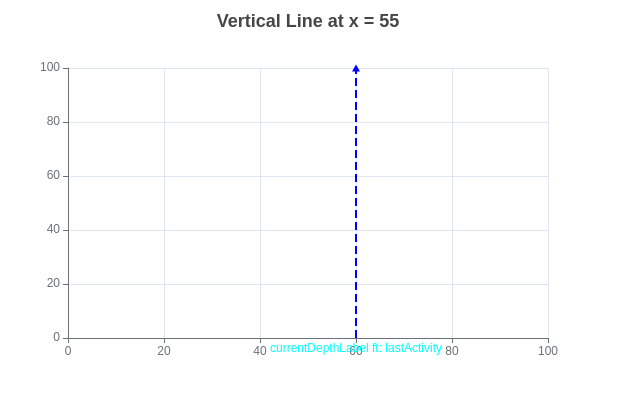
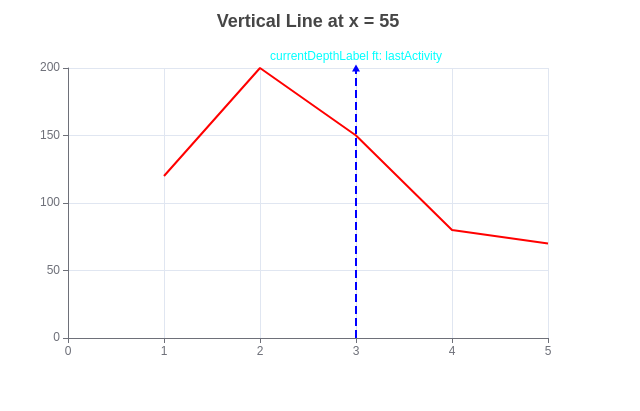
Before and after one commit to acsgunc/echarts-vertical-line-dataset, a website: page index.html in a window 1280 px wide. Shown: the whole page, without its empty margins (0-640 px from the left). Drawn offline with nearby package versions, Linux system fonts and the light colour scheme.

Commit message:
with dataset

```diff
--- a/index.html
+++ b/index.html
@@ -1,5 +1,6 @@
 <!DOCTYPE html>
 <html lang="en">
+
 <head>
   <meta charset="UTF-8" />
   <meta name="viewport" content="width=device-width, initial-scale=1.0" />
@@ -27,15 +28,34 @@
           return `x: ${params[0].data[0]}<br>y: ${params[0].data[1]}`;
         },
       },
+      dataset: [
+        {
+          // First dataset
+          source: [
+            { x: 1, value: 120 },
+            { x: 2, value: 200 },
+            { x: 3, value: 150 },
+            { x: 4, value: 80 },
+            { x: 5, value: 70 },
+          ],
+        },
+        {
+          // Second dataset
+          source: [
+            { x: 1, mark: 100 },
+            { x: 2, mark: 180 },
+            { x: 3, mark: 160 },
+            { x: 4, mark: 90 },
+            { x: 5, mark: 60 },
+          ],
+        },
+      ],
       xAxis: {
         type: 'value',
-          min: 0,
-          max: 100,
+
       },
       yAxis: {
         type: 'value',
-          min: 0,
-          max: 100, // Adjust if needed
       },
       series: [
         {
@@ -58,7 +78,7 @@
             },
             label: {
               show: true,
-                position: 'start',
+              position: 'end',
               color: 'cyan',
               fontSize: 12,
               fontWeight: 'normal',
@@ -67,7 +87,7 @@
             },
             data: [
               {
-                  xAxis: 60,
+                xAxis: 3,
                 lineStyle: {
                   color: 'blue',
                   width: 2,
@@ -84,4 +104,5 @@
     myChart.setOption(option);
   </script>
 </body>
+
 </html>
```
Also changed, not shown: 1 other file. Lines whose indentation alone changed are shown as unchanged.
